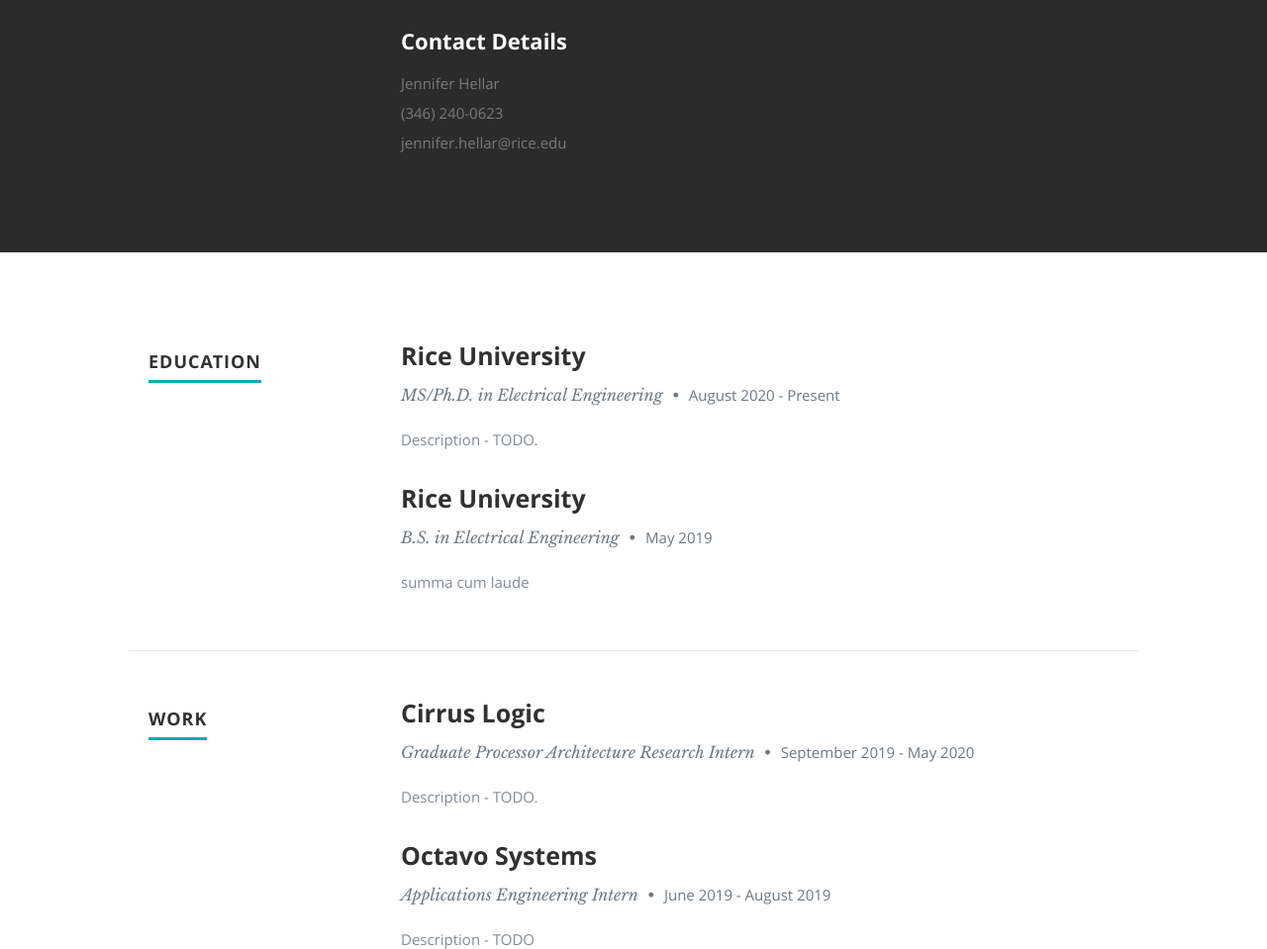
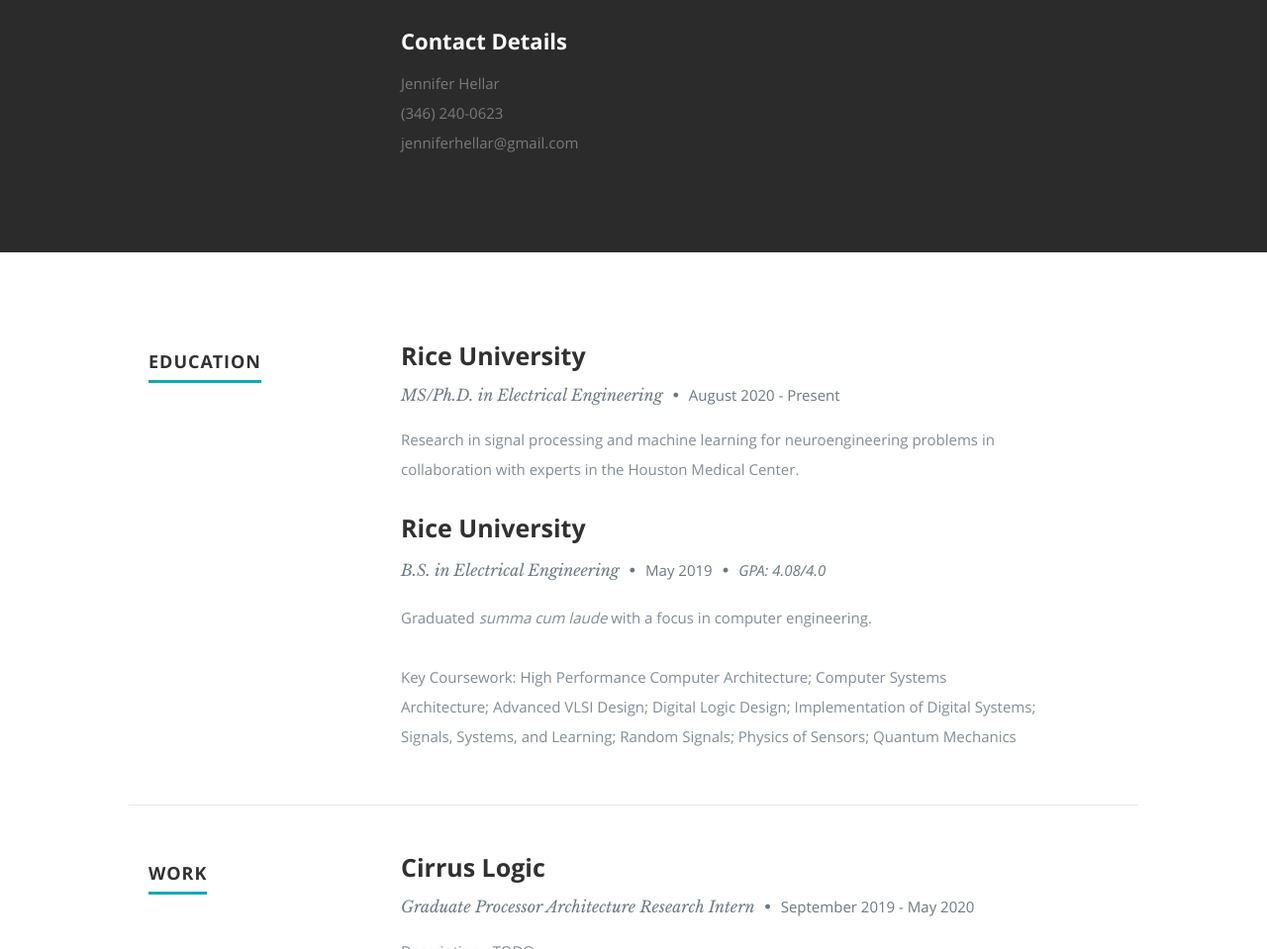
Before and after one commit to jenniferhellar/jenniferhellar.github.io, a plain HTML site: page index.html in a window 1280 px wide. Shown: the part 1181-2140 px from the top of the page at 99% size. Drawn offline with nearby package versions, Linux system fonts and the light colour scheme.

Commit message:
Education section

```diff
--- a/index.html
+++ b/index.html
@@ -119,7 +119,7 @@
 						         Mountain View, CA 94043 US -->
                      <!-- </span><br> -->
 					 <span>(346) 240-0623</span><br>
-                     <span>jennifer.hellar@rice.edu</span><br>
+                     <span>jenniferhellar@gmail.com</span><br>
                      <!-- <span>jenniferhellar@gmail.com</span> -->
 					 </p>
 
@@ -162,7 +162,8 @@
                   <p class="info">MS/Ph.D. in Electrical Engineering <span>&bull;</span> <em class="date">August 2020 - Present</em></p>
 
                   <p>
-                  Description - TODO.
+                  Research in signal processing and machine learning for neuroengineering
+                  problems in collaboration with experts in the Houston Medical Center.
                   </p>
 
                </div>
@@ -174,12 +175,19 @@
                <div class="twelve columns">
 
                   <h3>Rice University</h3>
-                  <p class="info">B.S. in Electrical Engineering <span>&bull;</span> <em class="date">May 2019</em></p>
+                  <p class="info">B.S. in Electrical Engineering <span>&bull;</span> <em class="date">May 2019</em> <span>&bull;</span> <em> GPA: 4.08/4.0</em></p>
 
                   <p>
-                  summa cum laude
+                  Graduated <i>summa cum laude</i> with a focus in computer
+                  engineering.
                   </p>
 
+                  <p>Key Coursework: High Performance Computer Architecture;
+                      Computer Systems Architecture; Advanced VLSI Design;
+                      Digital Logic Design; Implementation of Digital Systems;
+                      Signals, Systems, and Learning; Random Signals;
+                      Physics of Sensors; Quantum Mechanics
+                  </p>
                </div>
 
             </div> <!-- item end -->
```
